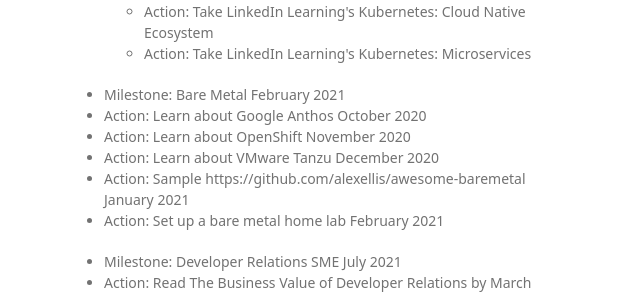
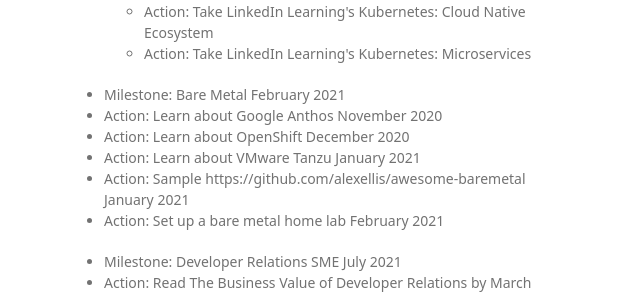
Before and after one commit to rainleander/rainleander.github.io, a Jekyll site: the page other-peoples-computers.html, which Jekyll copies as it is, in a window 1280 px wide. Shown: the part 1521-1818 px from the top of the page, without its empty margins (506-1146 px from the left). Built offline with Jekyll 4.4.1, drawn with Linux system fonts in a browser that asks for light colours; some web fonts are replaced.

Commit message:
Update other-peoples-computers.html

```diff
--- a/other-peoples-computers.html
+++ b/other-peoples-computers.html
@@ -71,9 +71,9 @@
         <li>Action: Take LinkedIn Learning's Kubernetes: Microservices</li></ul></li></ul>
 
         <ul><li>Milestone: Bare Metal February 2021</li>
-          <li>Action: Learn about Google Anthos October 2020</li>
-          <li>Action: Learn about OpenShift November 2020</li>
-          <li>Action: Learn about VMware Tanzu December 2020</li>
+          <li>Action: Learn about Google Anthos November 2020</li>
+          <li>Action: Learn about OpenShift December 2020</li>
+          <li>Action: Learn about VMware Tanzu January 2021</li>
           <li>Action: Sample https://github.com/alexellis/awesome-baremetal January 2021</li>
           <li>Action: Set up a bare metal home lab February 2021</li></ul>
 
```
